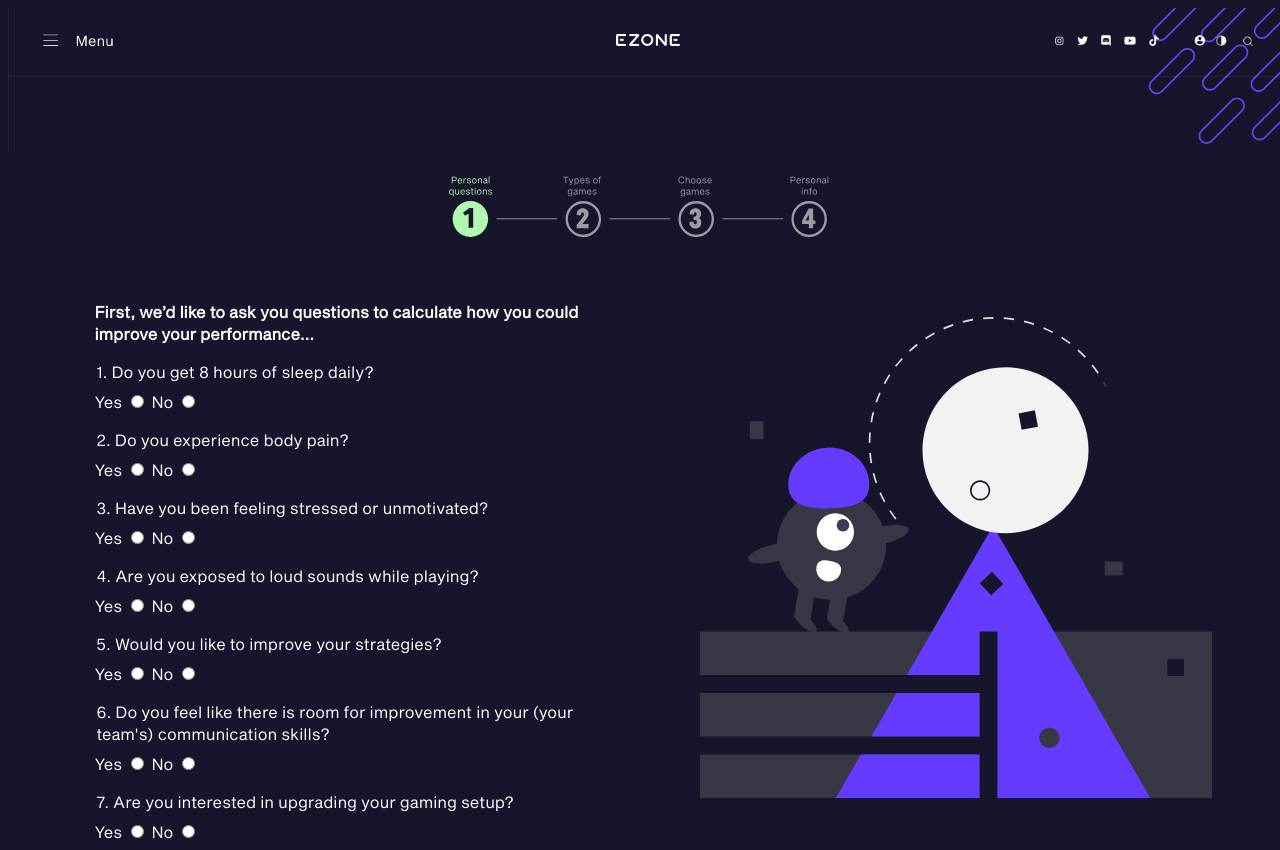
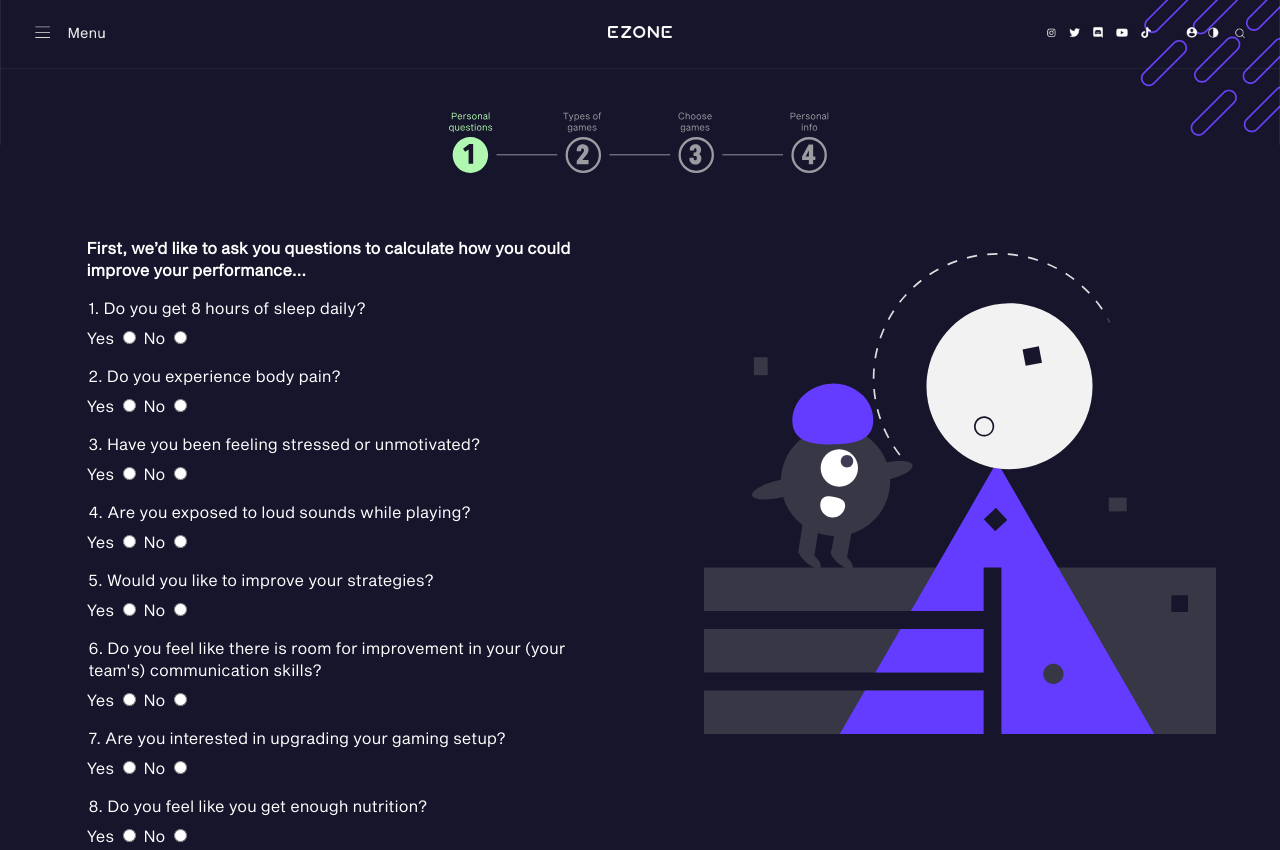
Before and after one commit to lelekaspb/signifly-project, a website built with Vite: page form1.html in a window 1280 px wide. Shown: the top 850 px of the page. Built offline with nearby package versions, Linux system fonts and the light colour scheme.

Commit message:
some spacing and progress bar fix

```diff
--- a/styles/form1.scss
+++ b/styles/form1.scss
@@ -26,6 +26,7 @@ $main-bold-font: "shapiro-bold";
 }
 
 body {
+  margin: 0 auto;
   background-color: $bg;
   color: #ffffff;
   display: grid;
@@ -50,6 +51,7 @@ section.progressbar {
     display: flex;
     justify-content: center;
     margin: 1rem 0;
+    margin-top: -5vh;
   }
 
   .step {
```
Also changed, not shown: images/fourth-step.svg, images/second-step.svg, images/third-step.svg.
